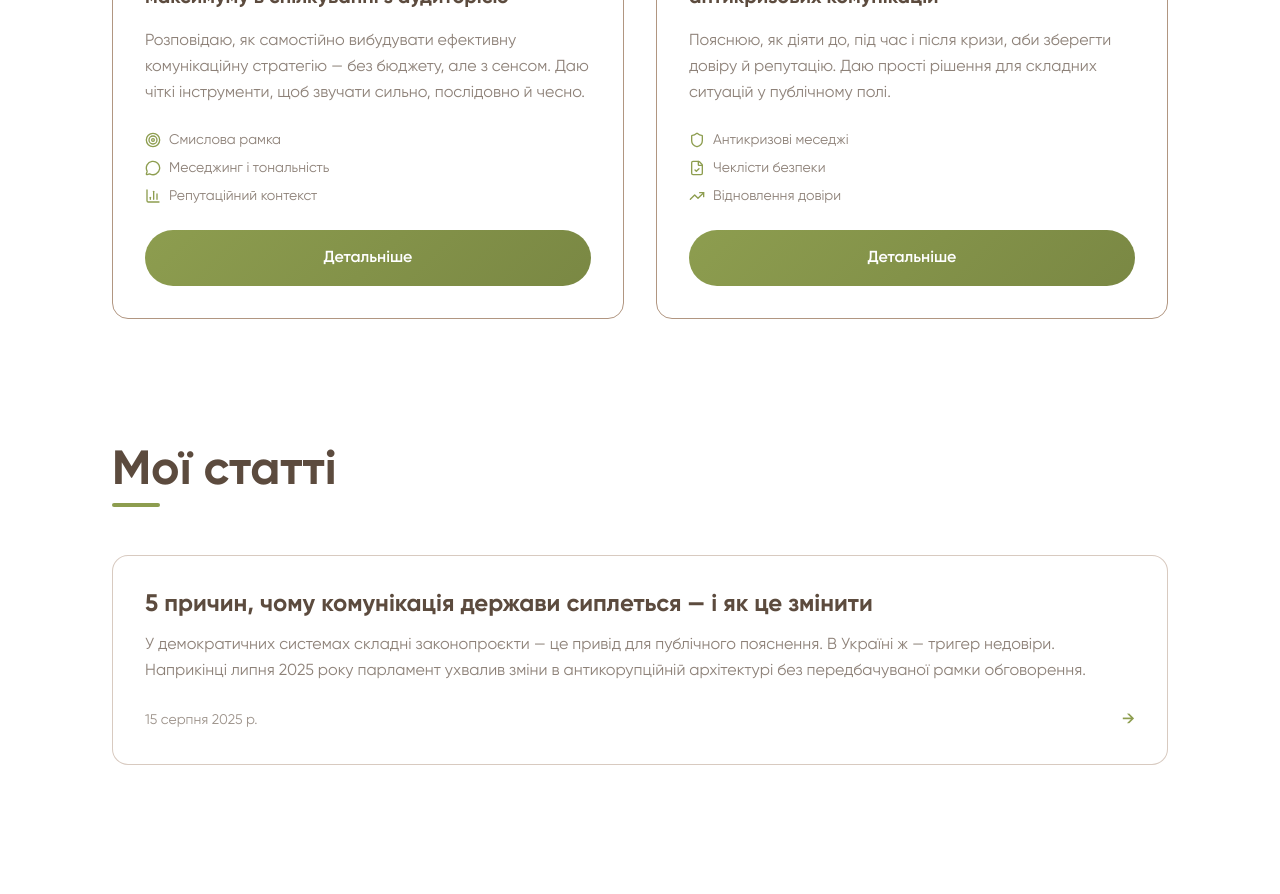
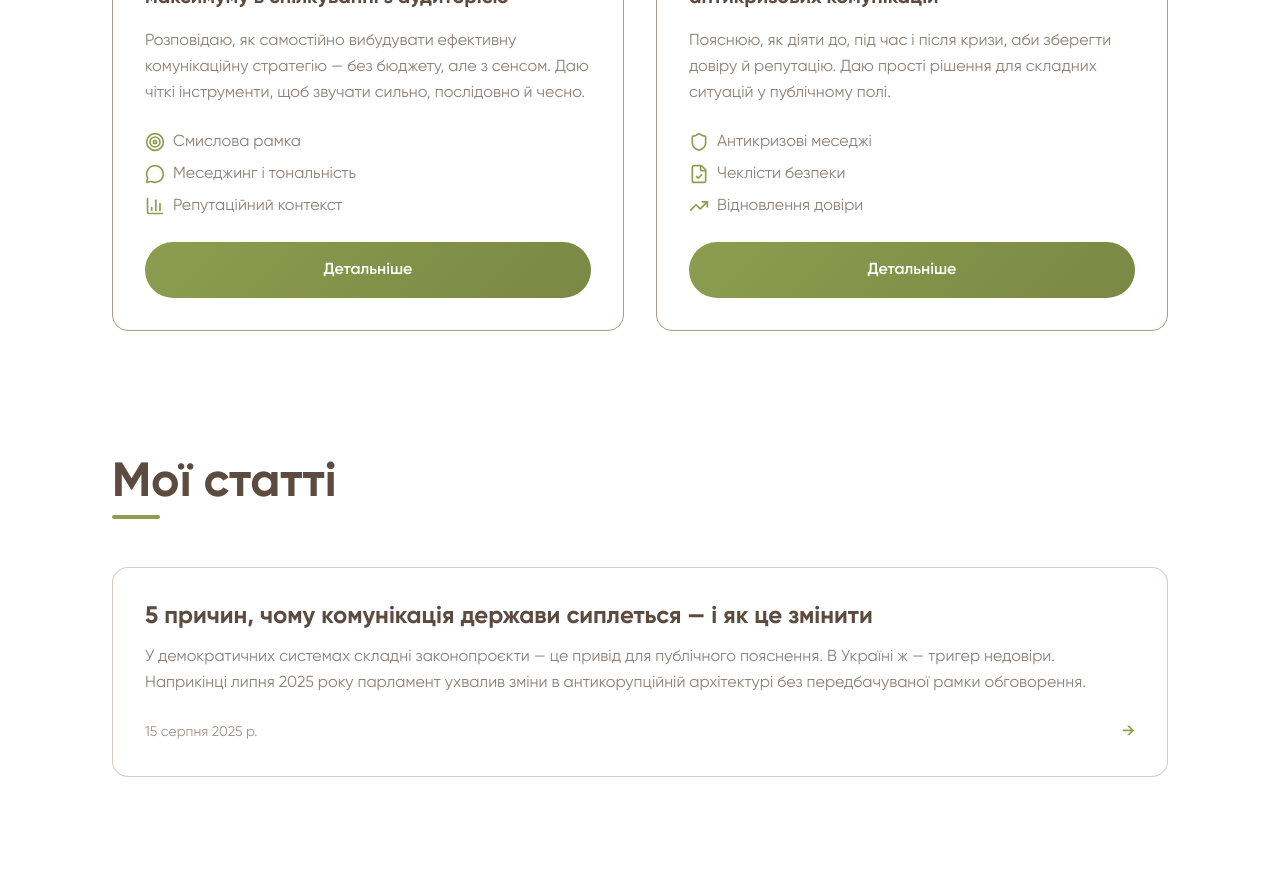
Before and after one commit to dmitriyhajrulin03-ctrl/victoria-bereshchak, a Next.js app: page / in a window 1280 px wide. Shown: the part 5920-6814 px from the top of the page. Built offline with nearby package versions, Linux system fonts and the light colour scheme.

Commit message:
Increase icon and text size in book cards

```diff
--- a/app/page.tsx
+++ b/app/page.tsx
@@ -843,8 +843,8 @@ function BooksSection() {
                     const IconComponent = point.icon;
                     return (
                       <li key={idx} className="flex items-start gap-2">
-                        <IconComponent className="w-4 h-4 text-primary mt-0.5 flex-shrink-0" />
-                        <span className="text-xs sm:text-sm text-foreground/70">{point.text}</span>
+                        <IconComponent className="w-5 h-5 text-primary mt-0.5 flex-shrink-0" />
+                        <span className="text-sm sm:text-base text-foreground/70">{point.text}</span>
                       </li>
                     );
                   })}
```
